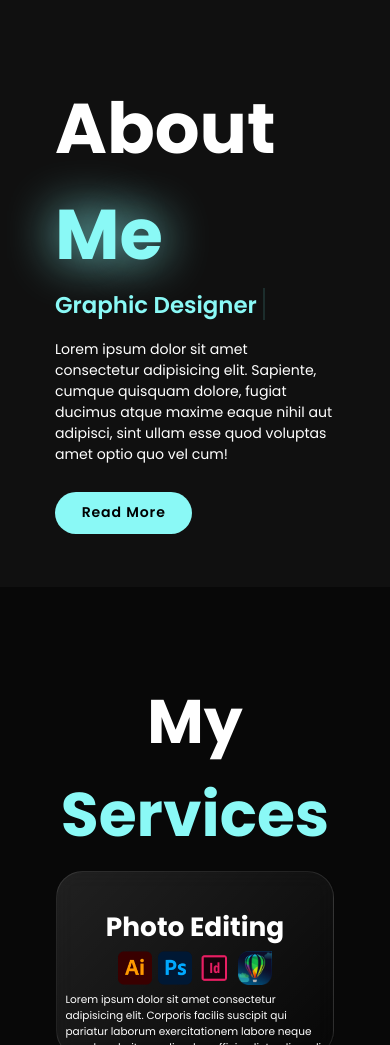
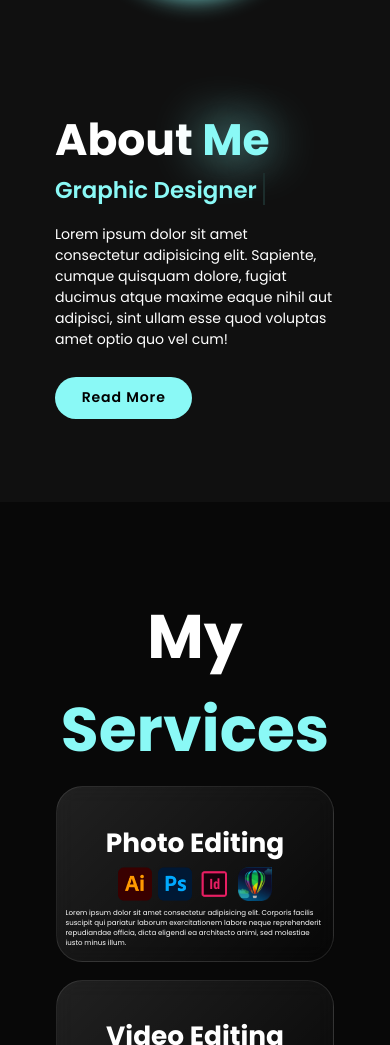
Before and after one commit to JoverK/TestPortfolio, a plain HTML site: page index.html in a window 390 px wide. Shown: the part 1381-2426 px from the top of the page. Drawn offline with nearby package versions, Linux system fonts and the light colour scheme.

Commit message:
Add files via upload

```diff
--- a/style.css
+++ b/style.css
@@ -707,13 +707,21 @@ span{
 
 }
 
-@media (max-width:650px){
+@media (max-width:390px){
 
     .services-container{
         display: grid;
         grid-template-columns: repeat(1,1fr);
         align-items: center;
         gap: 2rem;
+    }
+
+    .heading{
+        font-size: 5rem;
+    }
+
+    .header{
+        font-size: 1rem;
     }
 
     .service-box{
@@ -728,7 +736,7 @@ span{
         margin-top: 5;
     }
     .service-box p{
-        font-size: 1.2rem;
+        font-size: 0.8rem;
         font-weight: 400;
         max-height: 50px;
         margin-bottom: 5px;
```
